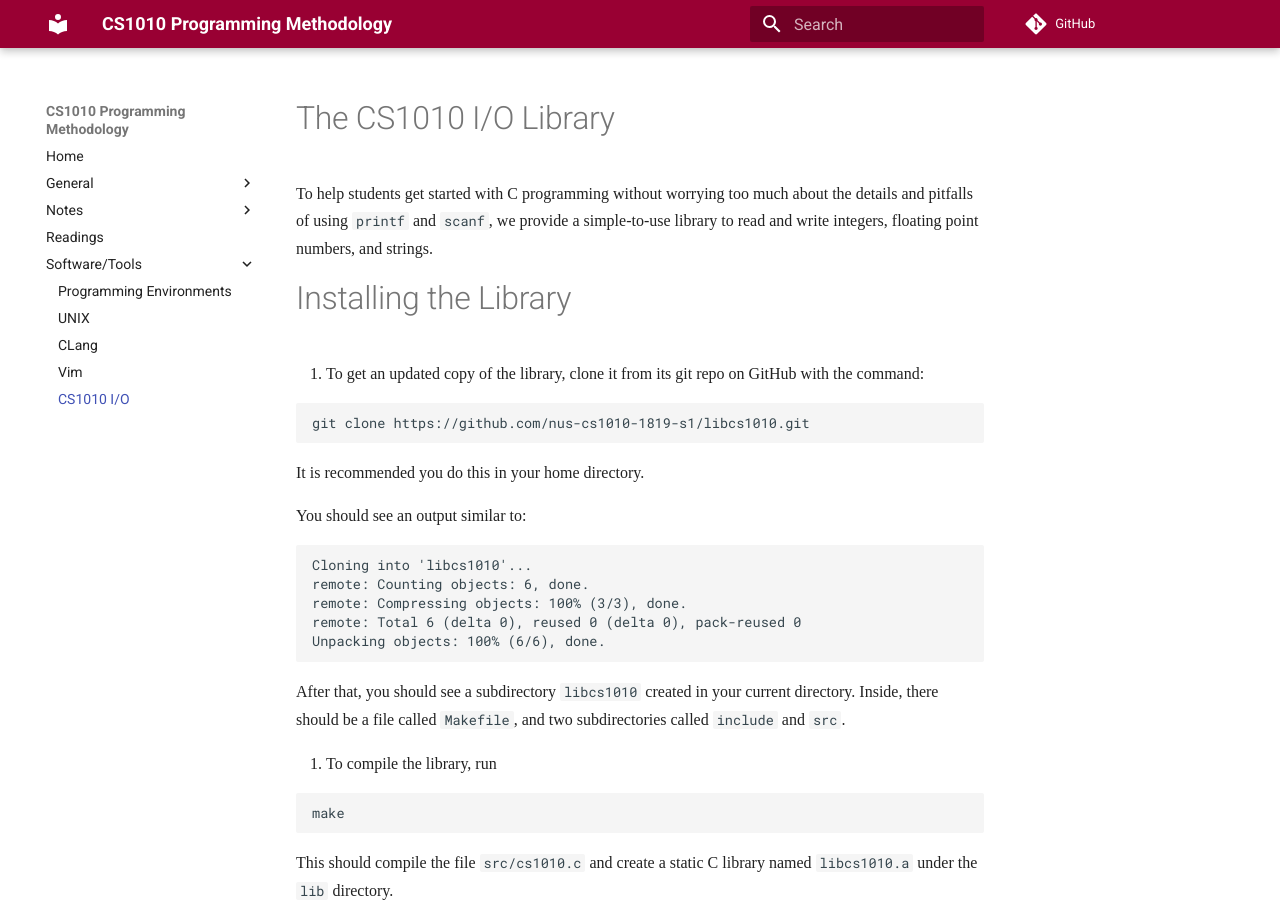
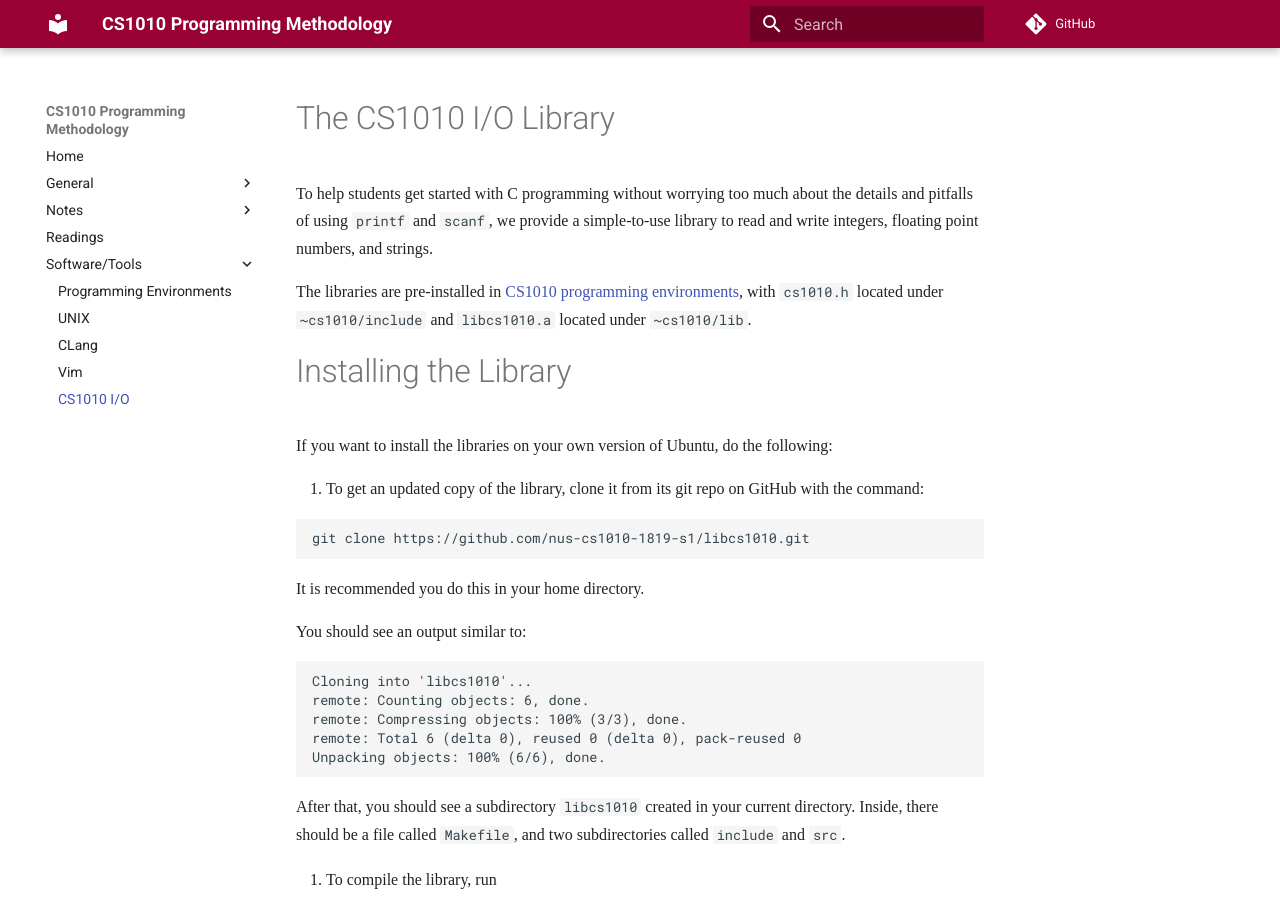
Before and after one commit to LL-Pengfei/CS1010-AY1819S1-Personal, an MkDocs documentation site: the page built from docs/library.md, in a window 1280 px wide and 900 px high. Built offline with MkDocs 1.6.1 and Material for MkDocs 9.7.7, drawn with Linux system fonts in a browser that asks for light colours; nearby versions of some CDN libraries; some web fonts are replaced; comment, search, counter and statistics services are not loaded; old or Windows-style settings are respelled for this version of MkDocs.

Commit message:
Clarify pre-installation in PE

```diff
--- a/docs/library.md
+++ b/docs/library.md
@@ -2,7 +2,11 @@
 
 To help students get started with C programming without worrying too much about the details and pitfalls of using `printf` and `scanf`, we provide a simple-to-use library to read and write integers, floating point numbers, and strings.
 
+The libraries are pre-installed in [CS1010 programming environments](environments.md), with `cs1010.h` located under `~cs1010/include` and `libcs1010.a` located under `~cs1010/lib`.
+
 # Installing the Library
+
+If you want to install the libraries on your own version of Ubuntu, do the following:
 
 1. To get an updated copy of the library, clone it from its git repo on GitHub with the command:
 
```
